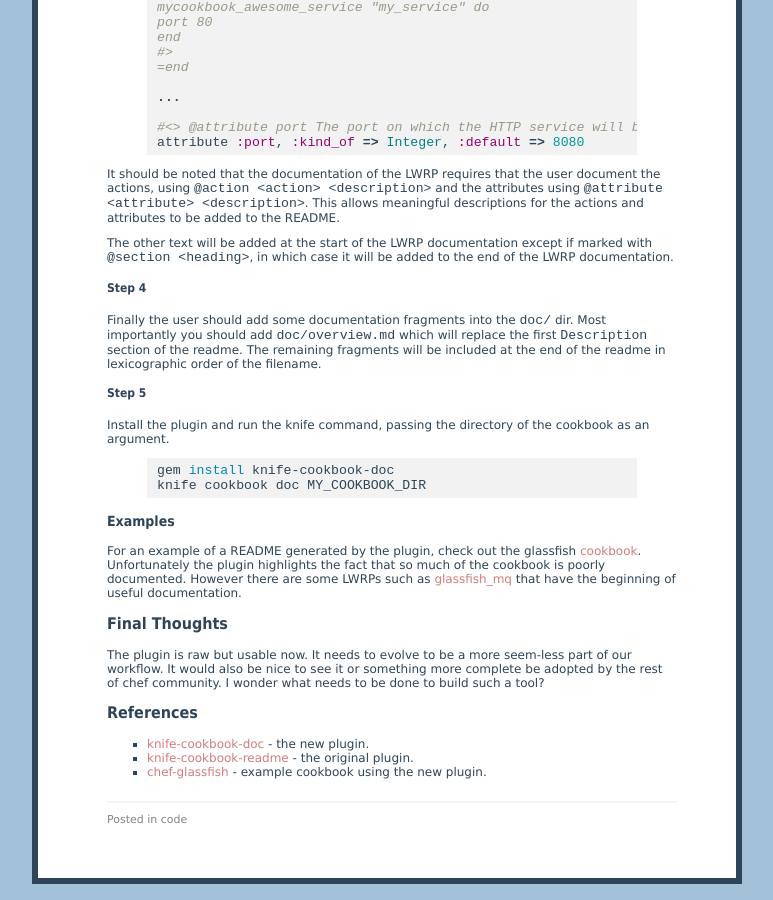
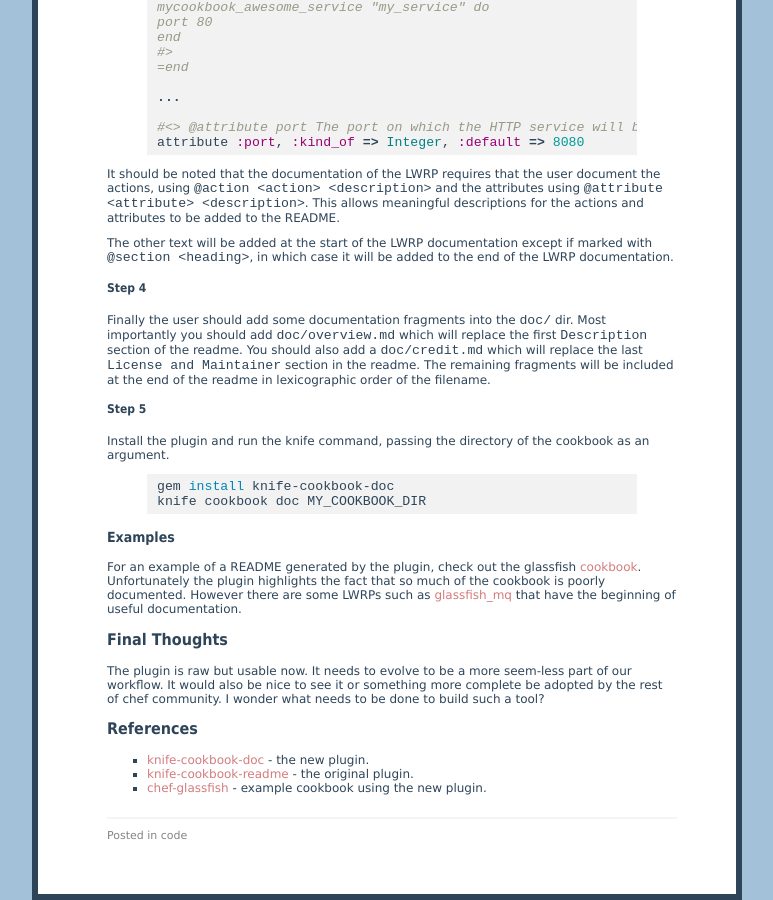
Before and after one commit to realityforge/blog, a Jekyll site: the page built from code/_posts/2013-04-1-documenting-cookbooks.html, in a window 1280 px wide and 900 px high, scrolled down 1152 px. Shown: the whole window, without its empty margins (113-886 px from the left). Built offline with Jekyll 4.4.1, drawn with Linux system fonts in a browser that asks for light colours; Markdown is read by kramdown in place of the engine named in the settings.

Commit message:
Add notes about credit section

```diff
--- a/code/_posts/2013-04-1-documenting-cookbooks.html
+++ b/code/_posts/2013-04-1-documenting-cookbooks.html
@@ -125,8 +125,10 @@ descriptions for the actions and attributes to be added to the README.
 <p>
     Finally the user should add some documentation fragments into the <code>doc/</code> dir.
     Most importantly you should add <code>doc/overview.md</code> which will replace the first
-    <code>Description</code> section of the readme. The remaining fragments will be included
-    at the end of the readme in lexicographic order of the filename.
+    <code>Description</code> section of the readme. You should also add a <code>doc/credit.md</code> which
+    will replace the last <code>License and Maintainer</code> section in the readme. The
+    remaining fragments will be included at the end of the readme in lexicographic
+    order of the filename.
 </p>
 
 <h4>Step 5</h4>
```
